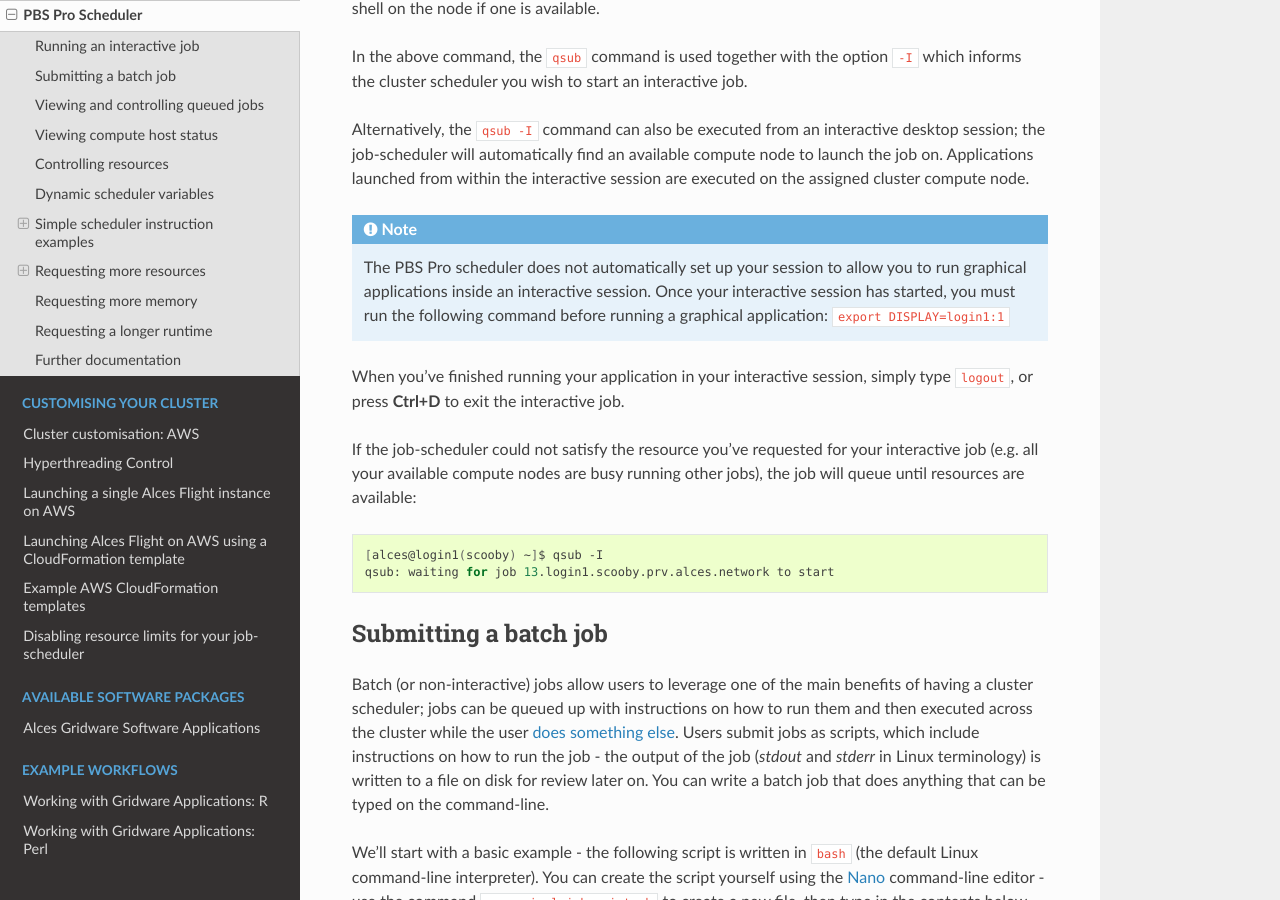
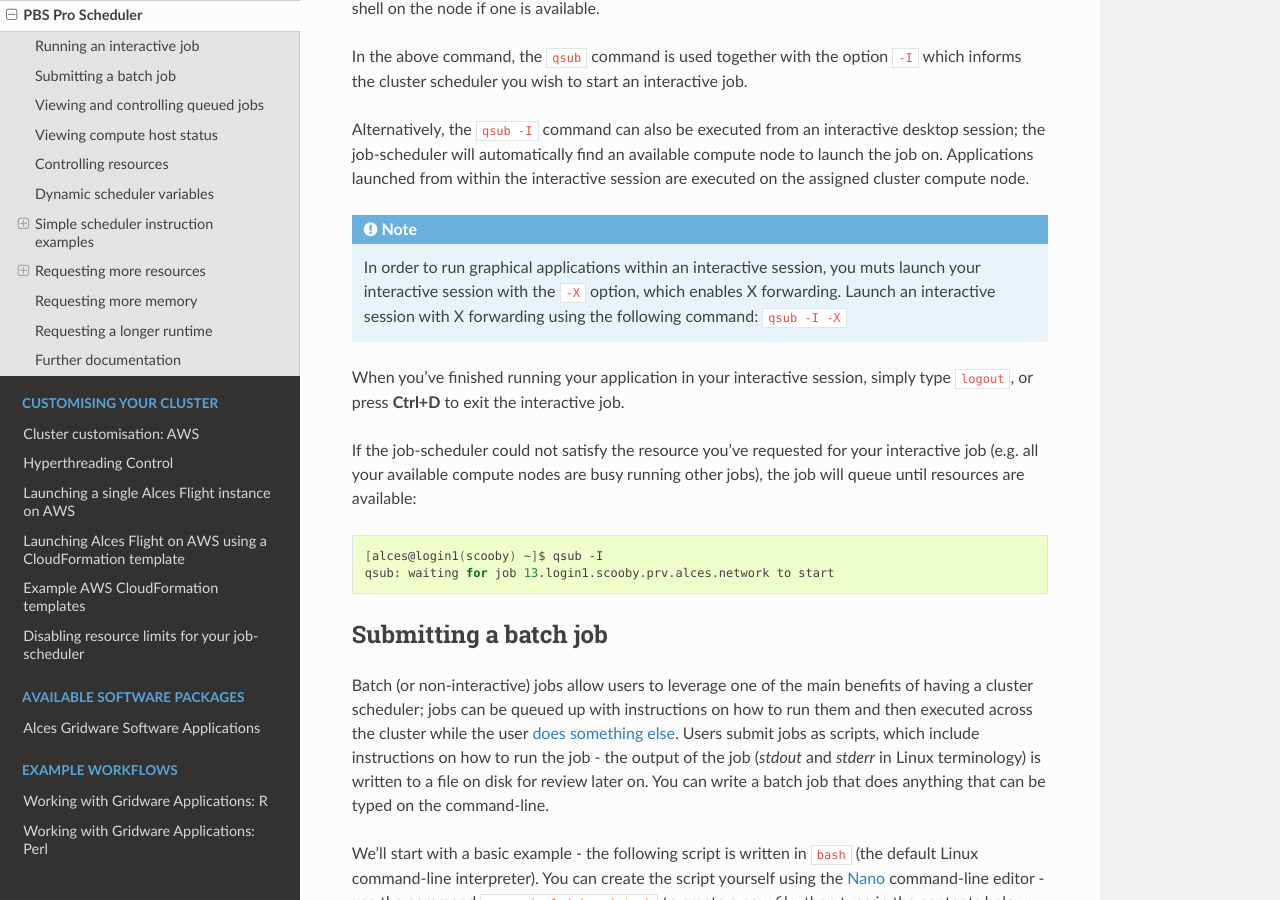
Before and after one commit to alces-software/flight-appliance-docs, a Sphinx documentation site: the page built from docs/source/pbspro/pbspro.rst, in a window 1280 px wide and 900 px high, scrolled down 412 px. Built offline with Sphinx 7.4.7 and the Read the Docs theme 2.0.0, drawn with Linux system fonts in a browser that asks for light colours.

Commit message:
Update session screenshots   - Refs #47

```diff
--- a/docs/source/openlava/openlava.rst
+++ b/docs/source/openlava/openlava.rst
@@ -40,7 +40,7 @@
 
 Alternatively, an interactive session can also be executed from a graphical desktop session; the job-scheduler will automatically find an available compute node to launch the job on. Applications launched from within the interactive job session are executed on the assigned cluster compute node.
 
-.. image:: interactivejob.png
+.. image:: interactivejob.jpg
      :alt: Running an interactive graphical job
 
 When you've finished running your application, simply type ``logout``, or press **Ctrl+D** to exit the interactive job.
--- a/docs/source/pbspro/pbspro.rst
+++ b/docs/source/pbspro/pbspro.rst
@@ -25,10 +25,10 @@
 
 Alternatively, the ``qsub -I`` command can also be executed from an interactive desktop session; the job-scheduler will automatically find an available compute node to launch the job on. Applications launched from within the interactive session are executed on the assigned cluster compute node.
 
-.. image: interactivejob.png
+.. image: interactivejob.jpb
      :alt: Running an interactive graphical job
 
-.. note:: The PBS Pro scheduler does not automatically set up your session to allow you to run graphical applications inside an interactive session. Once your interactive session has started, you must run the following command before running a graphical application: ``export DISPLAY=login1:1``
+.. note:: In order to run graphical applications within an interactive session, you muts launch your interactive session with the ``-X`` option, which enables X forwarding. Launch an interactive session with X forwarding using the following command: ``qsub -I -X``
 
 When you've finished running your application in your interactive session, simply type ``logout``, or press **Ctrl+D** to exit the interactive job.
 
--- a/docs/source/slurm/slurm.rst
+++ b/docs/source/slurm/slurm.rst
@@ -24,7 +24,7 @@
 
 Alternatively, the ``srun`` command can also be executed from an interactive desktop session; the job-scheduler will automatically find an available compute node to launch the job on. Applications launched from within the ``srun`` session are executed on the assigned cluster compute node.
 
-.. image:: interactivejob.png
+.. image:: interactivejob.jpg
      :alt: Running an interactive graphical job
 
 .. note:: The Slurm scheduler does not automatically set up your session to allow you to run graphical applications inside an interactive session. Once your interactive session has started, you must run the following command before running a graphical application: ``export DISPLAY=login1$DISPLAY``
--- a/docs/source/torque/torque.rst
+++ b/docs/source/torque/torque.rst
@@ -26,7 +26,7 @@
 
 Alternatively, the ``qsub -I`` command can also be executed from an interactive desktop session; the job-scheduler will automatically find an available compute node to launch the job on. Applications launched from within the interactive session are executed on the assigned cluster compute node.
 
-.. image:: interactivejob.png
+.. image:: interactivejob.jpg
      :alt: Running an interactive graphical job
 
 .. note:: In order to run graphical applications within an interactive session, you must launch your interactive session with the ``-X`` option, which enables X forwarding. Launch an interactive session with X forwarding with the following command: ``qsub -I -X``
```
Also changed, not shown: docs/source/openlava/interactivejob.jpg (added), docs/source/pbspro/interactivejob.jpg (added), docs/source/slurm/interactivejob.jpg (added), docs/source/torque/interactivejob.jpg (added), 4 other files.
